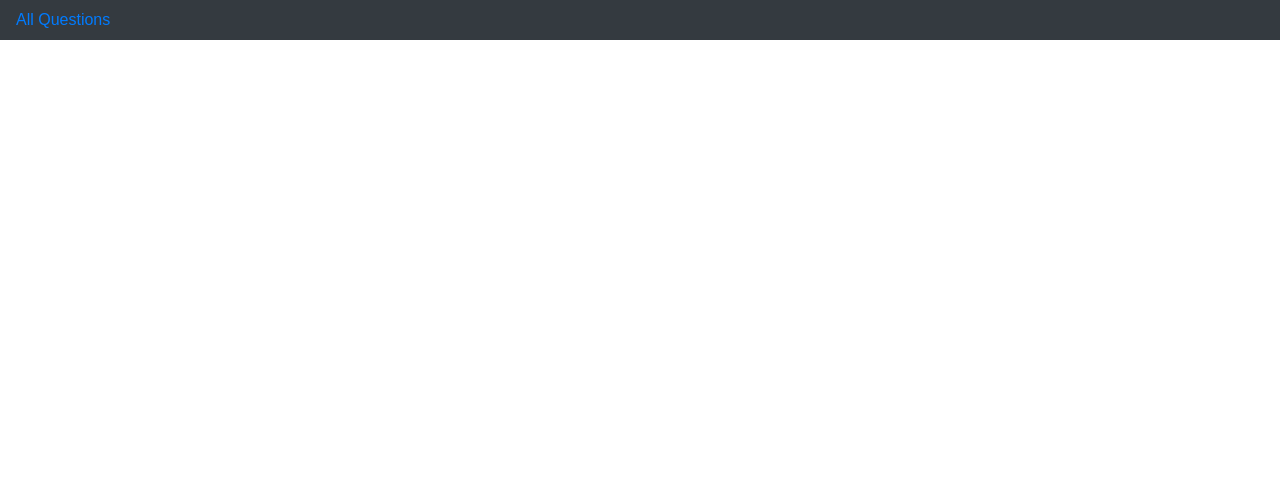
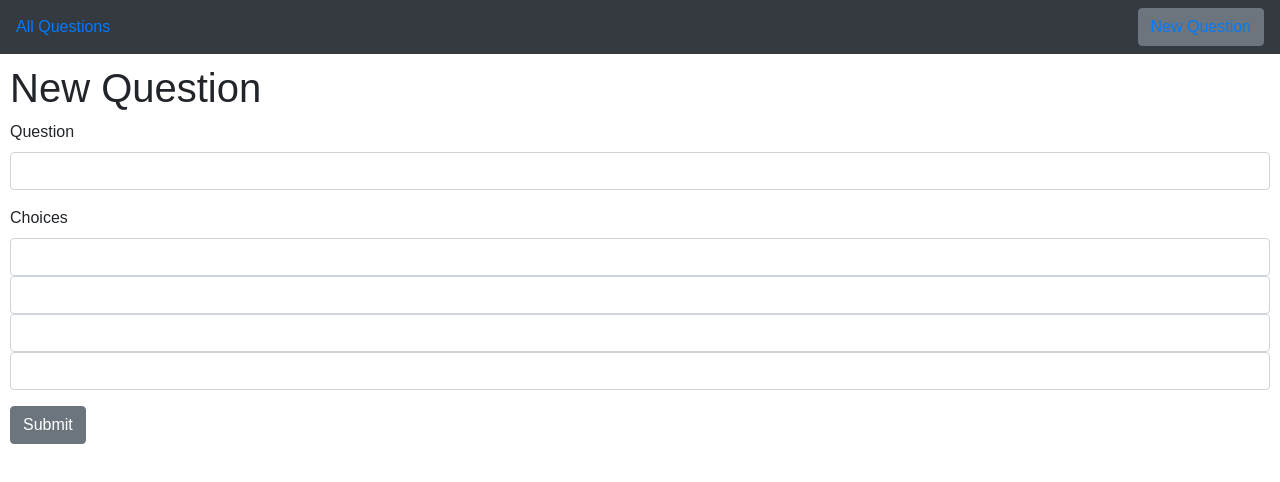
Before and after one commit to thetable/polls, a React (Create React App) app: page /new in a window 1280 px wide. Shown: the top 482 px of the page. Built offline with nearby package versions, Linux system fonts and the light colour scheme.

Commit message:
Add NewQuestion screen

```diff
--- a/src/App.js
+++ b/src/App.js
@@ -1,9 +1,10 @@
 import React from 'react';
 import { BrowserRouter as Router, Route, Link } from 'react-router-dom';
-import { Navbar } from 'reactstrap';
+import { Button, Navbar } from 'reactstrap';
 
 import QuestionsOverview from './QuestionsOverview';
 import QuestionDetails from './QuestionDetails';
+import NewQuestion from './NewQuestion';
 
 import './App.css';
 
@@ -14,10 +15,14 @@ const Polls = () => (
     <div className="app-container">
       <Navbar color="dark">
         <Link to="/">All Questions</Link>
+        <Button>
+          <Link to="/new">New Question</Link>
+        </Button>
       </Navbar>
 
       <Route exact path="/" component={QuestionsOverview} />
       <Route path={`/questions/:questionId`} component={QuestionDetails} />
+      <Route path="/new" component={NewQuestion} />
     </div>
   </Router>
 );
--- /dev/null
+++ b/src/NewQuestion.js
@@ -0,0 +1,90 @@
+import React from 'react';
+import { Redirect } from 'react-router-dom';
+import { Alert, Button, Form, FormGroup, Input, Label } from 'reactstrap';
+import { API_BASE } from './App';
+
+class NewQuestion extends React.Component {
+  state = {
+    question: {
+      question: '',
+      choices: ['', '', '', '']
+    }
+  };
+
+  onSubmit = e => {
+    e.preventDefault();
+    this.setState({ loading: true });
+    fetch(`${API_BASE}/questions`, {
+      method: 'POST',
+      body: JSON.stringify(this.state.question)
+    })
+      .then(response => {
+        return response.json();
+      })
+      .then(question => {
+        this.setState({ question, success: true, loading: false });
+      })
+      .catch(error => {
+        console.error(error);
+        this.setState({ error, loading: false });
+      });
+  };
+
+  updateChoice = (index, newChoice) => {
+    const choices = this.state.question.choices.map(
+      (choice, i) => (i === index ? newChoice : choice)
+    );
+    this.setState({ question: { ...this.state.question, choices } });
+  };
+
+  render() {
+    const { question, success, loading, error } = this.state;
+    if (success) {
+      return <Redirect to={{ pathname: question.url, state: { question } }} />;
+    }
+
+    return (
+      <div className="margin">
+        {error ? (
+          <Alert color="danger">
+            Something went wrong when trying to create this question. Please
+            check your input.
+          </Alert>
+        ) : null}
+        <h1>New Question</h1>
+        <Form onSubmit={this.onSubmit}>
+          <FormGroup>
+            <Label for="question">Question</Label>
+            <Input
+              id="question"
+              value={question.question}
+              onChange={e =>
+                this.setState({
+                  question: {
+                    question: e.target.value,
+                    choices: question.choices
+                  }
+                })
+              }
+            />
+          </FormGroup>
+
+          <FormGroup>
+            <Label>Choices</Label>
+            {question.choices.map((choice, index) => (
+              <Input
+                key={index}
+                value={choice}
+                onChange={e => this.updateChoice(index, e.target.value)}
+              />
+            ))}
+          </FormGroup>
+
+          <Button disabled={loading}>Submit</Button>
+        </Form>
+      </div>
+    );
+  }
+}
+
+export default NewQuestion;
```
